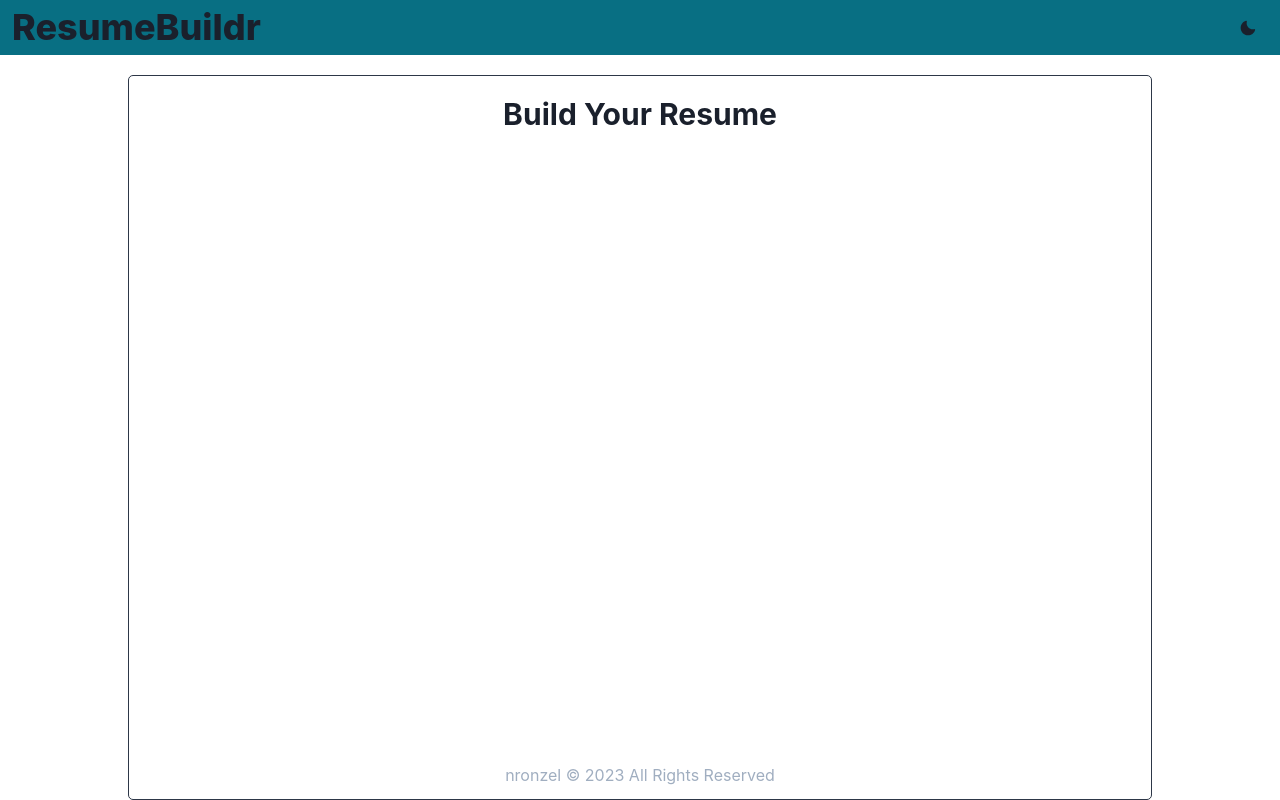
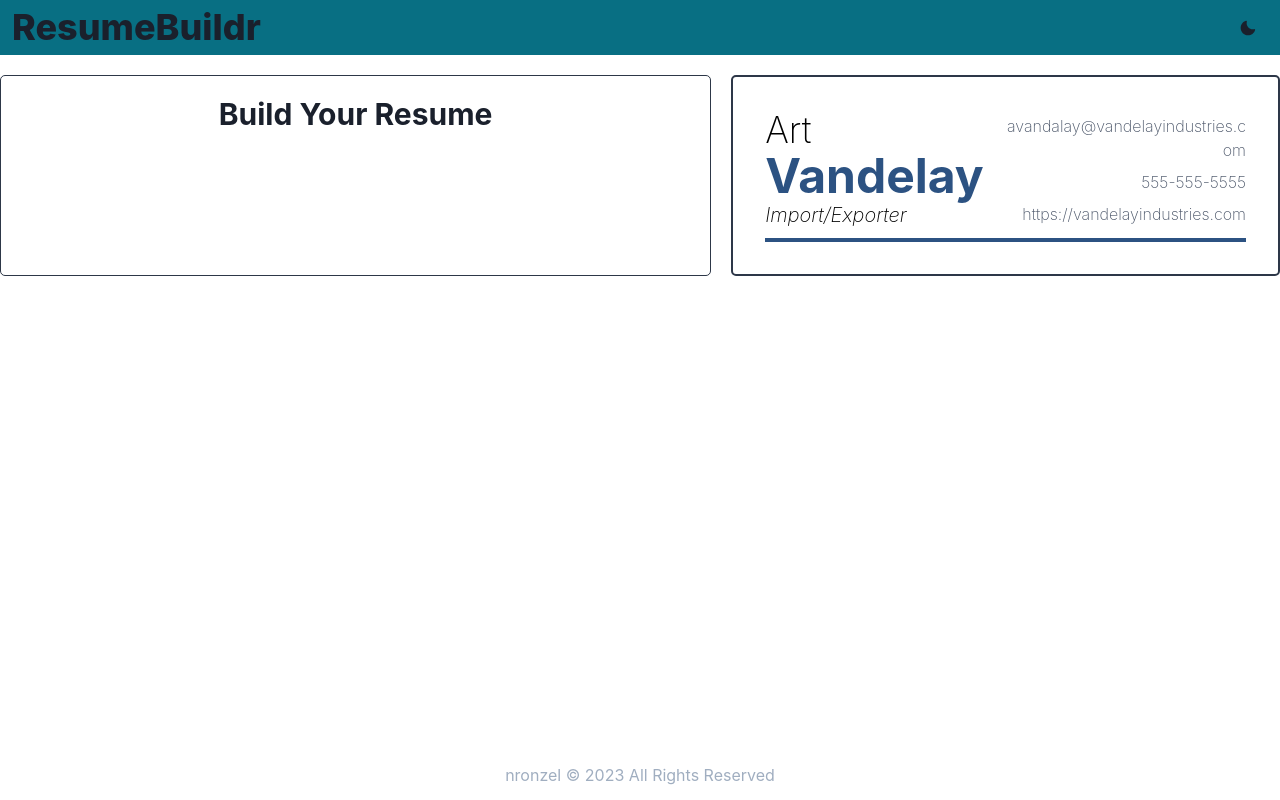
Before and after one commit to nronzel/resume-maker, a React (Vite) app: page / in a window 1280 px wide. Built offline with nearby package versions, Linux system fonts and the light colour scheme.

Commit message:
add: component that holds main content of page

```diff
--- a/src/components/MainSection.jsx
+++ b/src/components/MainSection.jsx
@@ -1,15 +1,43 @@
 import { Flex } from "@chakra-ui/react";
-import React from "react";
+import React, { Component } from "react";
 import ResumeForm from "./ResumeForm";
-// import ResumePreview from "./ResumePreview";
+import ResumePreview from "./ResumePreview";
 
-function MainSection() {
-  return (
-    <Flex justifyContent="space-around" flexGrow="1">
-      <ResumeForm />
-      {/* <ResumePreview /> */}
-    </Flex>
-  );
+export class MainSection extends Component {
+  constructor(props) {
+    super(props);
+    this.state = {
+      name: "Art Vandelay",
+      email: "avandalay@vandelayindustries.com",
+      phone: "555-555-5555",
+      link: "https://vandelayindustries.com",
+      title: "Import/Exporter",
+      description:
+        "Lorem ipsum dolor sit amet consectetur adipisicing elit. Consequuntur, ipsa!",
+    };
+  }
+
+  handleInputChange = (e) => {
+    const { name, value } = e.target;
+    this.setState({ [name]: value });
+  };
+
+  render() {
+    const { name, email, phone, link, title, description } = this.state;
+    return (
+      <Flex justifyContent="center" gap={5}>
+        <ResumeForm handleChange={this.handleInputChange} />
+        <ResumePreview
+          name={name}
+          email={email}
+          phone={phone}
+          link={link}
+          title={title}
+          description={description}
+        />
+      </Flex>
+    );
+  }
 }
 
 export default MainSection;
```
